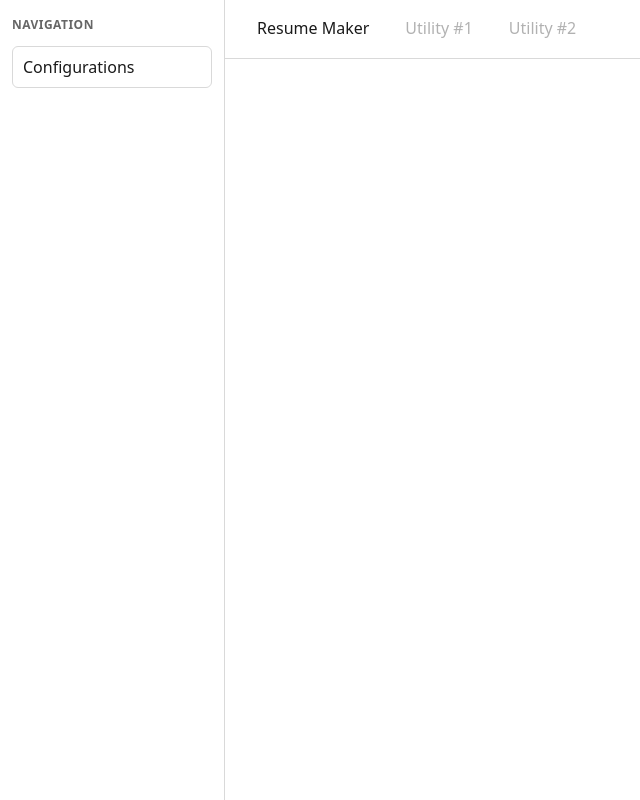
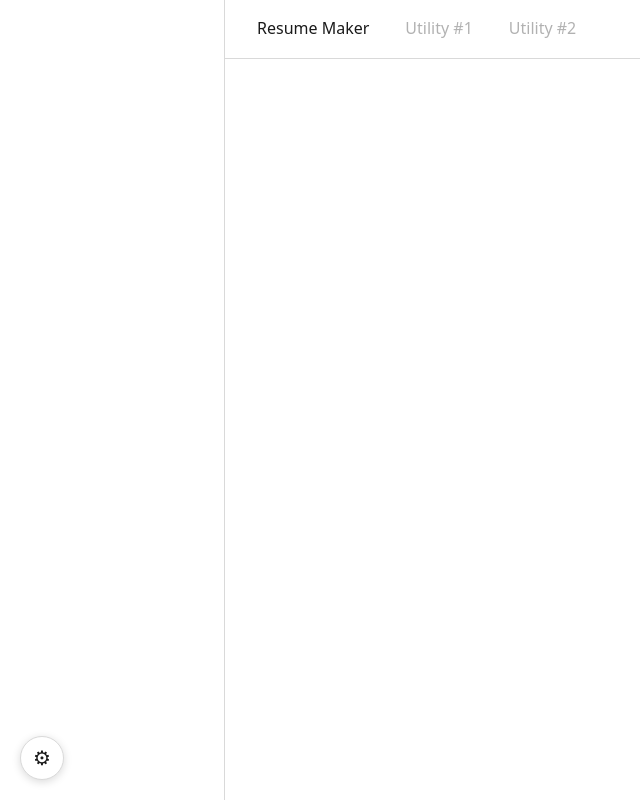
Before and after one commit to EthanOwens/reforge, a React (Vite) app: page / in a window 1280 px wide. Shown: the whole page, without its empty margins (0-640 px from the left). Built offline with nearby package versions, Linux system fonts and the light colour scheme.

Commit message:
Swapped settings back to floating cog

```diff
--- a/src/AppShell.css
+++ b/src/AppShell.css
@@ -15,15 +15,6 @@
   border-right: 1px solid var(--app-border, #ccc);
   background: var(--app-bg, #fff);
   gap: 8px;
-}
-
-.app-shell-nav-heading {
-  font-size: 12px;
-  font-weight: 600;
-  text-transform: uppercase;
-  letter-spacing: 0.04em;
-  color: var(--app-text-muted, #666);
-  margin-bottom: 4px;
 }
 
 .app-shell-nav-entry {
@@ -93,3 +84,32 @@
   overflow: auto;
   padding: 24px;
 }
+
+/* Floating settings entry point, restored to its original bottom-left
+   cog button. Sits below the settings modal's own z-index (1001, see
+   SettingsModal.css) so the modal correctly overlays it when open, but
+   above normal page content otherwise. */
+.app-shell-settings-cog {
+  position: fixed;
+  bottom: 20px;
+  left: 20px;
+  z-index: 500;
+  width: 44px;
+  height: 44px;
+  display: flex;
+  align-items: center;
+  justify-content: center;
+  border-radius: 50%;
+  border: 1px solid var(--app-border, #ccc);
+  background: var(--app-bg, #fff);
+  color: var(--app-text, #222);
+  font-size: 20px;
+  line-height: 1;
+  cursor: pointer;
+  box-shadow: 0 2px 8px rgba(0, 0, 0, 0.15);
+}
+
+.app-shell-settings-cog:hover {
+  background: var(--app-accent, #2563eb);
+  color: #fff;
+}
--- a/src/AppShell.tsx
+++ b/src/AppShell.tsx
@@ -23,10 +23,11 @@ interface AppShellProps {
   onAppSettingsChange: (next: AppSettings) => void
 }
 
-// Persistent app chrome: a left nav rail (settings entry point today, plus
-// room for later per-selection contextual actions), a top ribbon of tool
-// tabs, and a center content area showing whatever the active tool renders.
-// Replaces the old LandingScreen + per-screen App.tsx switching.
+// Persistent app chrome: a left nav rail (shows per-selection contextual
+// actions when a schema/variation is highlighted, otherwise empty), a
+// floating settings cog, a top ribbon of tool tabs, and a center content
+// area showing whatever the active tool renders. Replaces the old
+// LandingScreen + per-screen App.tsx switching.
 function AppShell({ appSettings, onAppSettingsChange }: AppShellProps) {
   const [activeTool, setActiveTool] = useState<ToolId | null>(null)
   const [settingsOpen, setSettingsOpen] = useState(false)
@@ -48,10 +49,6 @@ function AppShell({ appSettings, onAppSettingsChange }: AppShellProps) {
   return (
     <div className="app-shell">
       <nav className="app-shell-nav">
-        <span className="app-shell-nav-heading">Navigation</span>
-        <button type="button" className="app-shell-nav-entry" onClick={() => setSettingsOpen(true)}>
-          Configurations
-        </button>
         <div className="app-shell-nav-context">{navContext}</div>
       </nav>
 
@@ -85,6 +82,15 @@ function AppShell({ appSettings, onAppSettingsChange }: AppShellProps) {
         </div>
       </div>
 
+      <button
+        type="button"
+        className="app-shell-settings-cog"
+        aria-label="Open settings"
+        onClick={() => setSettingsOpen(true)}
+      >
+        ⚙
+      </button>
+
       {settingsOpen && (
         <SettingsModal
           settings={appSettings}
--- a/src/settings/SettingsModal.css
+++ b/src/settings/SettingsModal.css
@@ -2,8 +2,8 @@
    styled entirely separately from ResumeTool.css/ResumePreview.css.
    Defensively hidden from print, even though it's rendered outside the
    resume preview and export paths, in case print rules elsewhere ever get
-   broadened. The entry point that opens this modal lives in AppShell's
-   nav rail (see AppShell.css). */
+   broadened. The entry point that opens this modal is a floating cog
+   button rendered by AppShell (see AppShell.css). */
 
 .settings-modal-backdrop {
   position: fixed;
```
Also changed, not shown: 1 other file (tests, documents, lock files or other folders).
